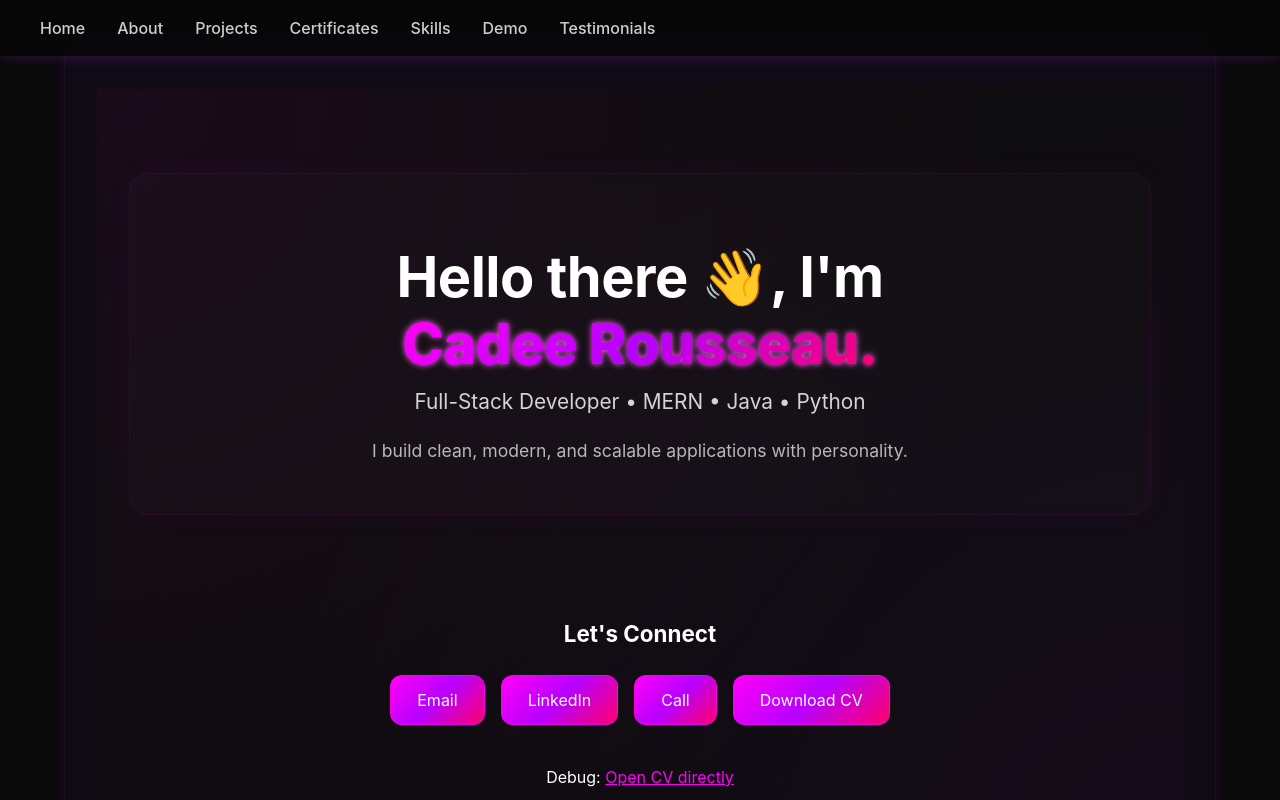
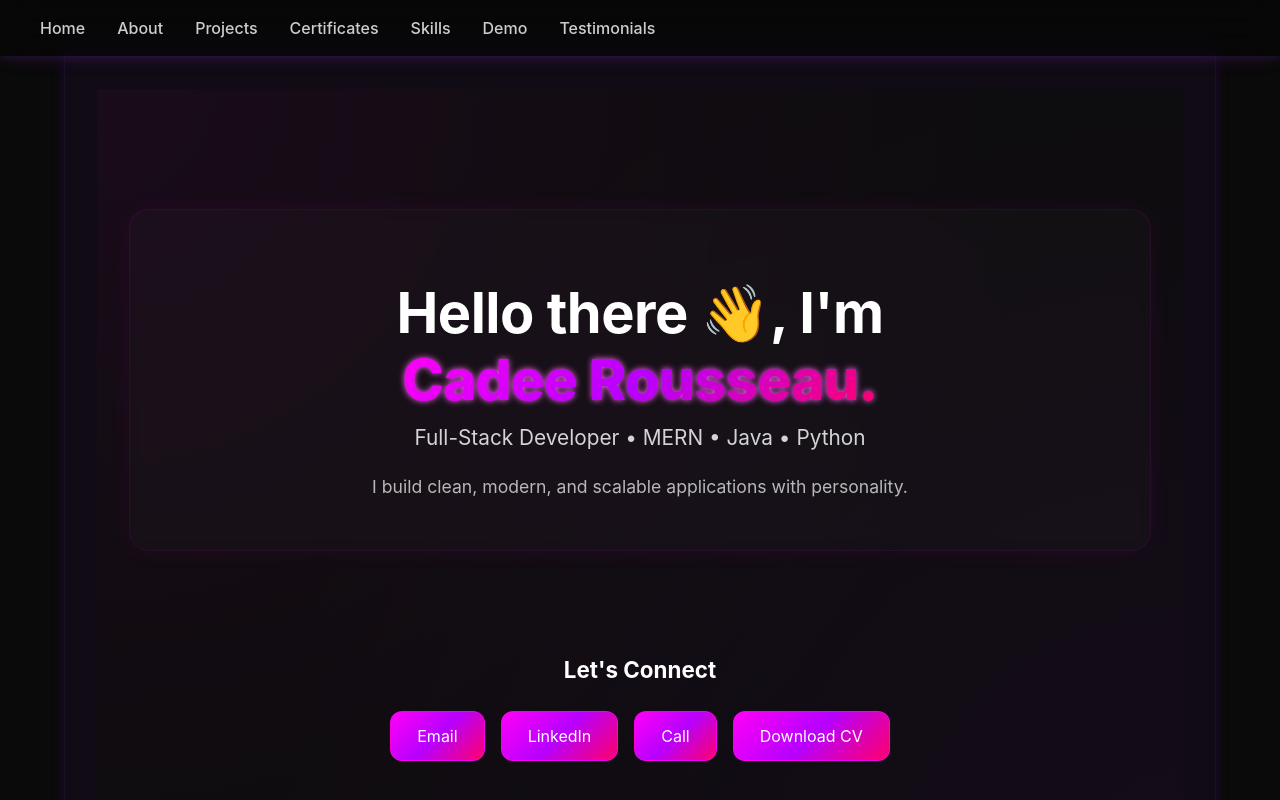
Before and after one commit to cadee247/final-portfolio, a React (Vite) app: page / in a window 1280 px wide. Shown: the top 800 px of the page. Built offline with nearby package versions, Linux system fonts and the light colour scheme.

Commit message:
Update Landingpage.jsx

```diff
--- a/src/components/Landingpage.jsx
+++ b/src/components/Landingpage.jsx
@@ -85,9 +85,7 @@ function Landingpage() {
   Download CV
 </a>
 
-<p style={{ color: "white", marginTop: "2rem" }}>
-  Debug: <a href="/cv/resume.pdf" style={{ color: "#ff00f7" }} target="_blank" rel="noreferrer">Open CV directly</a>
-</p>
+
         </div>
       </div>
     </div>
```
